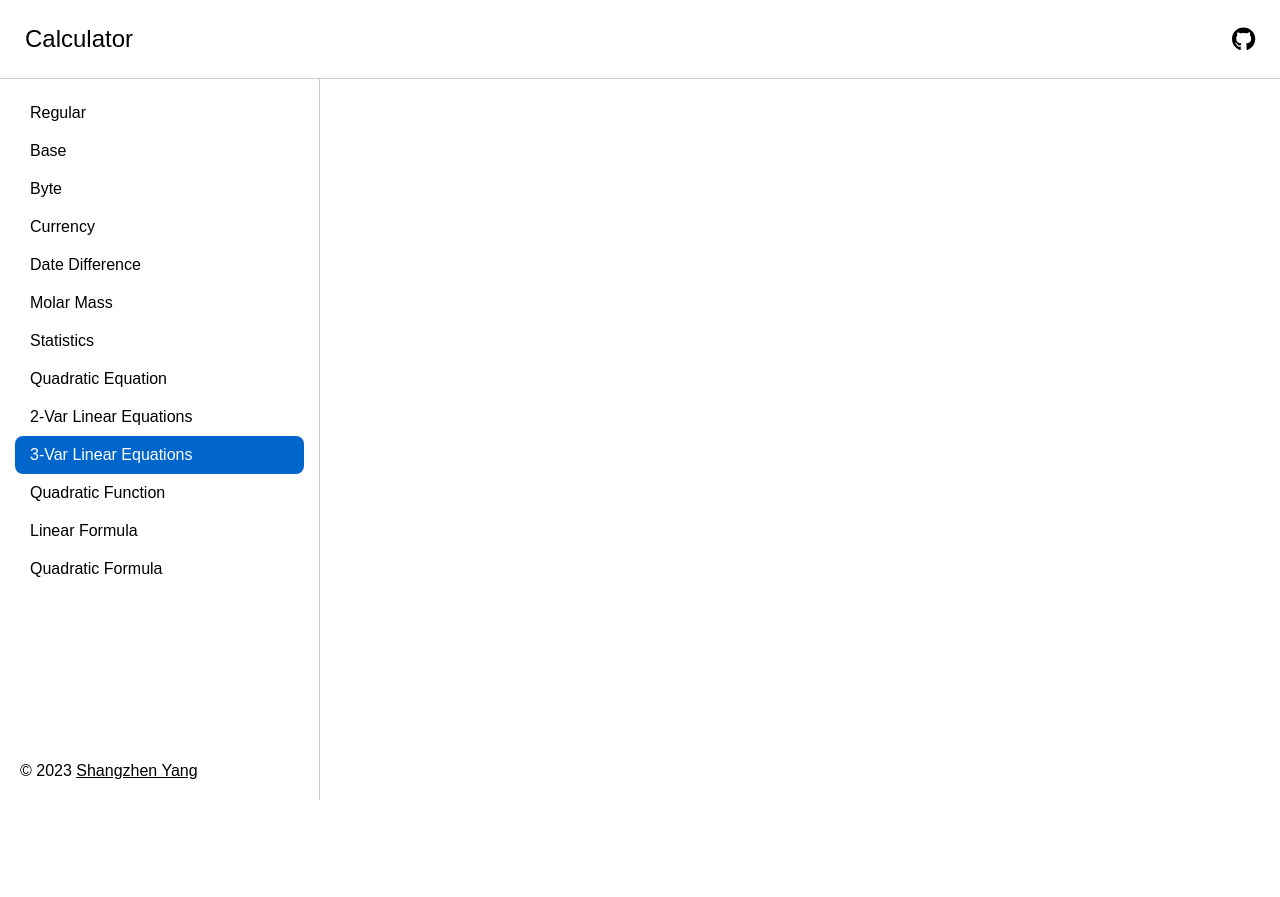
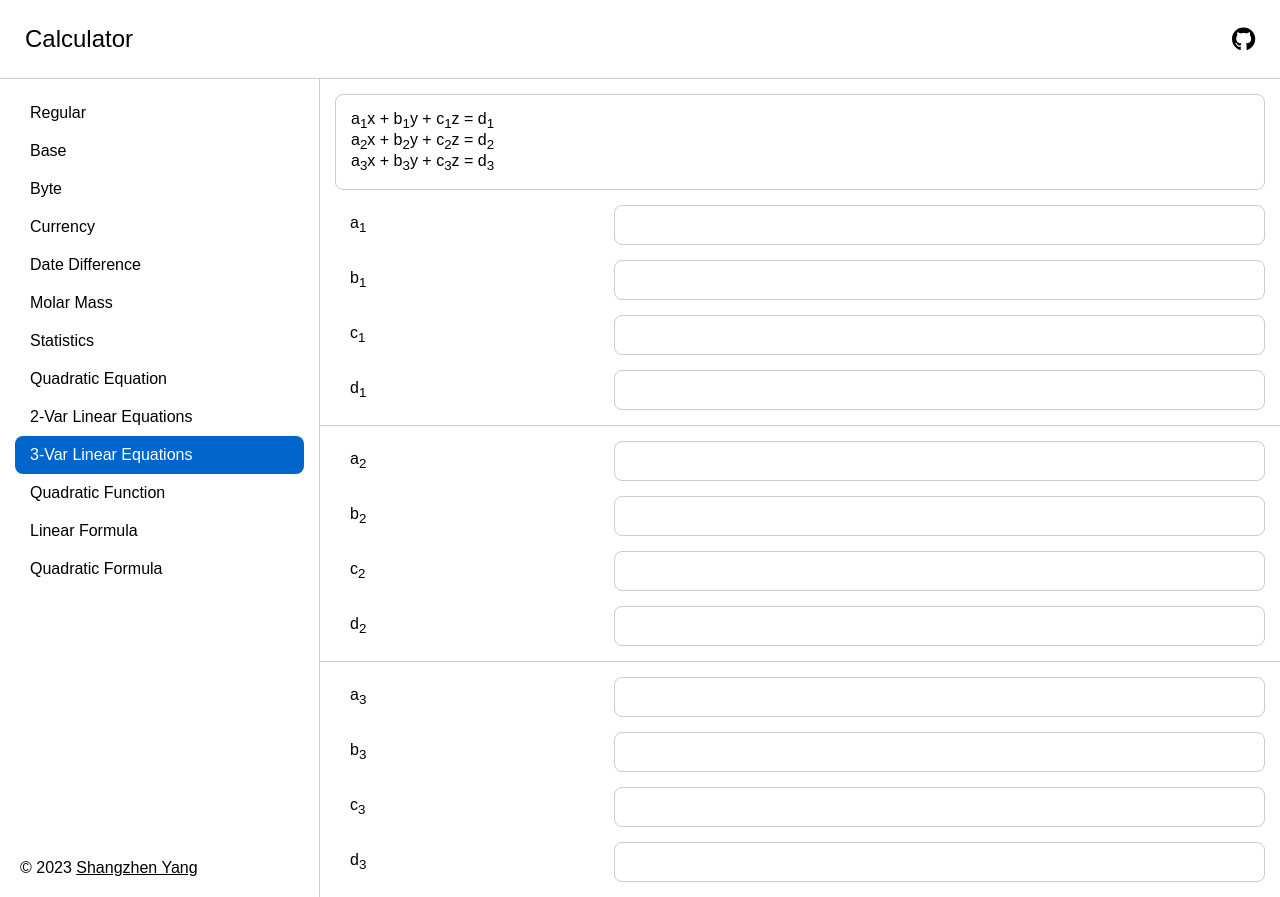
Before and after one commit to shangzhenyang/calculator, a React (Vite) app: page /3var-linear-equations in a window 1280 px wide. Before the commit the page ends 800 px from the top, so only its background shows below. Built offline with nearby package versions, Linux system fonts and the light colour scheme.

Commit message:
Complete three-var linear equations calculator

```diff
--- a/src/App.tsx
+++ b/src/App.tsx
@@ -59,7 +59,7 @@ function App() {
 				/>
 				<Route
 					path="/3var-linear-equations"
-					element={<ThreeVarLinearEquations />}
+					element={<ThreeVarLinearEquations math={math} />}
 				/>
 				<Route path="*" element={<Navigate to="/" />} />
 			</Routes>
--- a/src/components/FunctionList.tsx
+++ b/src/components/FunctionList.tsx
@@ -8,6 +8,9 @@ interface Props {
 
 function FunctionList({ setFormula }: Props) {
 	const functions = [
+		"0b",
+		"0o",
+		"0x",
 		"abs()",
 		"bin()",
 		"cbrt()",
@@ -33,10 +36,7 @@ function FunctionList({ setFormula }: Props) {
 		"sqrt()",
 		"tan()",
 		"tanh()",
-		"(π/180)",
-		"0b",
-		"0o",
-		"0x"
+		"(π/180)"
 	];
 
 	const listItems = functions.map((item) => {
--- a/src/pages/QuadraticEquation.tsx
+++ b/src/pages/QuadraticEquation.tsx
@@ -15,7 +15,7 @@ function QuadraticEquation({ math }: PageProps) {
 		c: c && !isNaN(Number(c)) ? math.bignumber(c) : NaN,
 		delta: 0
 	};
-	scope.delta = math.evaluate("pow(b, 2) - 4 * a * c", scope);
+	scope.delta = math.evaluate("pow(b, 2) - (4 * a * c)", scope);
 	const hasSolutions = scope.delta >= 0;
 	const delta = scope.delta + (() => {
 		if (scope.delta > 0) {
--- a/src/pages/ThreeVarLinearEquations.tsx
+++ b/src/pages/ThreeVarLinearEquations.tsx
@@ -1,6 +1,234 @@
-function ThreeVarLinearEquations() {
+import { Fragment, useState } from "react";
+
+import InputBar from "@/components/InputBar";
+
+import type PageProps from "@/types/PageProps";
+
+function ThreeVarLinearEquations({ math }: PageProps) {
+	const [a1, setA1] = useState<string>("");
+	const [b1, setB1] = useState<string>("");
+	const [c1, setC1] = useState<string>("");
+	const [d1, setD1] = useState<string>("");
+
+	const [a2, setA2] = useState<string>("");
+	const [b2, setB2] = useState<string>("");
+	const [c2, setC2] = useState<string>("");
+	const [d2, setD2] = useState<string>("");
+
+	const [a3, setA3] = useState<string>("");
+	const [b3, setB3] = useState<string>("");
+	const [c3, setC3] = useState<string>("");
+	const [d3, setD3] = useState<string>("");
+
+	const scope = {
+		a1: a1 && !isNaN(Number(a1)) ? math.bignumber(a1) : NaN,
+		b1: b1 && !isNaN(Number(b1)) ? math.bignumber(b1) : NaN,
+		c1: c1 && !isNaN(Number(c1)) ? math.bignumber(c1) : NaN,
+		d1: d1 && !isNaN(Number(d1)) ? math.bignumber(d1) : NaN,
+
+		a2: a2 && !isNaN(Number(a2)) ? math.bignumber(a2) : NaN,
+		b2: b2 && !isNaN(Number(b2)) ? math.bignumber(b2) : NaN,
+		c2: c2 && !isNaN(Number(c2)) ? math.bignumber(c2) : NaN,
+		d2: d2 && !isNaN(Number(d2)) ? math.bignumber(d2) : NaN,
+
+		a3: a3 && !isNaN(Number(a3)) ? math.bignumber(a3) : NaN,
+		b3: b3 && !isNaN(Number(b3)) ? math.bignumber(b3) : NaN,
+		c3: c3 && !isNaN(Number(c3)) ? math.bignumber(c3) : NaN,
+		d3: d3 && !isNaN(Number(d3)) ? math.bignumber(d3) : NaN,
+
+		delta: 0
+	};
+
+	scope.delta = math.evaluate("(a1 * b2 * c3) + (b1 * c2 * a3) + (c1 * a2 * b3) - (c1 * b2 * a3) - (a1 * c2 * b3) - (b1 * a2 * c3)", scope);
+	const x = math.evaluate("((d1 * b2 * c3) + (b1 * c2 * d3) + (c1 * d2 * b3) - (c1 * b2 * d3) - (d1 * c2 * b3) - (b1 * d2 * c3)) / delta", scope);
+	const y = math.evaluate("((a1 * d2 * c3) + (d1 * c2 * a3) + (c1 * a2 * d3) - (c1 * d2 * a3) - (a1 * c2 * d3) - (d1 * a2 * c3)) / delta", scope);
+	const z = math.evaluate("((a1 * b2 * d3) + (b1 * d2 * a3) + (d1 * a2 * b3) - (d1 * b2 * a3) - (a1 * d2 * b3) - (b1 * a2 * d3)) / delta", scope);
+
+	const inputs = [
+		[
+			{
+				id: "a1",
+				label: (
+					<>a<sub>1</sub></>
+				),
+				value: a1,
+				setValue: setA1
+			},
+			{
+				id: "b1",
+				label: (
+					<>b<sub>1</sub></>
+				),
+				value: b1,
+				setValue: setB1
+			},
+			{
+				id: "c1",
+				label: (
+					<>c<sub>1</sub></>
+				),
+				value: c1,
+				setValue: setC1
+			},
+			{
+				id: "d1",
+				label: (
+					<>d<sub>1</sub></>
+				),
+				value: d1,
+				setValue: setD1
+			}
+		],
+		[
+			{
+				id: "a2",
+				label: (
+					<>a<sub>2</sub></>
+				),
+				value: a2,
+				setValue: setA2
+			},
+			{
+				id: "b2",
+				label: (
+					<>b<sub>2</sub></>
+				),
+				value: b2,
+				setValue: setB2
+			},
+			{
+				id: "c2",
+				label: (
+					<>c<sub>2</sub></>
+				),
+				value: c2,
+				setValue: setC2
+			},
+			{
+				id: "d2",
+				label: (
+					<>d<sub>2</sub></>
+				),
+				value: d2,
+				setValue: setD2
+			}
+		],
+		[
+			{
+				id: "a3",
+				label: (
+					<>a<sub>3</sub></>
+				),
+				value: a3,
+				setValue: setA3
+			},
+			{
+				id: "b3",
+				label: (
+					<>b<sub>3</sub></>
+				),
+				value: b3,
+				setValue: setB3
+			},
+			{
+				id: "c3",
+				label: (
+					<>c<sub>3</sub></>
+				),
+				value: c3,
+				setValue: setC3
+			},
+			{
+				id: "d3",
+				label: (
+					<>d<sub>3</sub></>
+				),
+				value: d3,
+				setValue: setD3
+			}
+		]
+	] as const;
+
+	const inputBars = inputs.map((row, index) => {
+		const rows = row.map(({ id, label, value, setValue }) => {
+			return (
+				<InputBar
+					id={id}
+					key={id}
+					type="number"
+					value={value}
+					onChange={setValue}
+				>{label}</InputBar>
+			);
+		});
+
+		return (
+			<Fragment key={index}>
+				{rows}
+				{index !== inputs.length - 1 && <hr />}
+			</Fragment>
+		);
+	});
+
+	const inputPreview = inputs.map((row, index) => {
+		return (
+			<Fragment key={index}>
+				{row[0].value || row[0].label}x + {row[1].value || row[1].label}
+				y + {row[2].value || row[2].label}
+				z = {row[3].value || row[3].label}
+				{index !== inputs.length - 1 && <br />}
+			</Fragment>
+		);
+	});
+
+	const allInputsFilled = inputs.flat().every(({ value }) => {
+		return value !== "";
+	});
+
+	const results = [
+		{
+			id: "x",
+			label: (
+				<>x =</>
+			),
+			value: x
+		},
+		{
+			id: "y",
+			label: (
+				<>y =</>
+			),
+			value: y
+		},
+		{
+			id: "z",
+			label: (
+				<>z =</>
+			),
+			value: z
+		}
+	];
+
+	const resultBars = results.map(({ id, label, value }) => {
+		return (
+			<InputBar
+				id={id}
+				key={id}
+				type="text"
+				value={(value * 1).toString()} // to eliminate negative zero
+			>{label}</InputBar>
+		);
+	});
+
 	return (
-		<main></main>
+		<main>
+			<p>{inputPreview}</p>
+			{inputBars}
+			{allInputsFilled && <>
+				<hr />
+				{resultBars}
+			</>}
+		</main>
 	);
 }
 
--- a/src/pages/TwoVarLinearEquations.tsx
+++ b/src/pages/TwoVarLinearEquations.tsx
@@ -1,4 +1,4 @@
-import { useState } from "react";
+import { Fragment, useState } from "react";
 
 import InputBar from "@/components/InputBar";
 
@@ -8,6 +8,7 @@ function TwoVarLinearEquations({ math }: PageProps) {
 	const [a1, setA1] = useState<string>("");
 	const [b1, setB1] = useState<string>("");
 	const [c1, setC1] = useState<string>("");
+
 	const [a2, setA2] = useState<string>("");
 	const [b2, setB2] = useState<string>("");
 	const [c2, setC2] = useState<string>("");
@@ -16,13 +17,16 @@ function TwoVarLinearEquations({ math }: PageProps) {
 		a1: a1 && !isNaN(Number(a1)) ? math.bignumber(a1) : NaN,
 		b1: b1 && !isNaN(Number(b1)) ? math.bignumber(b1) : NaN,
 		c1: c1 && !isNaN(Number(c1)) ? math.bignumber(-c1) : NaN,
+
 		a2: a2 && !isNaN(Number(a2)) ? math.bignumber(a2) : NaN,
 		b2: b2 && !isNaN(Number(b2)) ? math.bignumber(b2) : NaN,
 		c2: c2 && !isNaN(Number(c2)) ? math.bignumber(-c2) : NaN
 	};
 
-	const x = math.evaluate("(b1 * c2 - b2 * c1) / (a1 * b2 - b1 * a2)", scope);
-	const y = math.evaluate("(a1 * c2 - a2 * c1) / (b1 * a2 - a1 * b2)", scope);
+	const x = math.evaluate("((b1 * c2) - (b2 * c1)) / ((a1 * b2) - (b1 * a2))",
+		scope);
+	const y = math.evaluate("((a1 * c2) - (a2 * c1)) / ((b1 * a2) - (a1 * b2))",
+		scope);
 
 	const inputs = [
 		[
@@ -79,9 +83,9 @@ function TwoVarLinearEquations({ math }: PageProps) {
 		]
 	] as const;
 
-	const inputsFlat = inputs.flat();
 
-	const inputBars = inputsFlat.map(({ id, label, value, setValue }) => {
+	const inputBars = inputs.map((row, index) => {
+		const rows = row.map(({ id, label, value, setValue }) => {
 			return (
 				<InputBar
 					id={id}
@@ -93,17 +97,25 @@ function TwoVarLinearEquations({ math }: PageProps) {
 			);
 		});
 
+		return (
+			<Fragment key={index}>
+				{rows}
+				{index !== inputs.length - 1 && <hr />}
+			</Fragment>
+		);
+	});
+
 	const inputPreview = inputs.map((row, index) => {
 		return (
-			<>
+			<Fragment key={index}>
 				{row[0].value || row[0].label}x + {row[1].value || row[1].label}
 				y = {row[2].value || row[2].label}
 				{index !== inputs.length - 1 && <br />}
-			</>
+			</Fragment>
 		);
 	});
 
-	const allInputsFilled = inputsFlat.every(({ value }) => {
+	const allInputsFilled = inputs.flat().every(({ value }) => {
 		return value !== "";
 	});
 
@@ -130,7 +142,7 @@ function TwoVarLinearEquations({ math }: PageProps) {
 				id={id}
 				key={id}
 				type="text"
-				value={value}
+				value={(value * 1).toString()} // to eliminate negative zero
 			>{label}</InputBar>
 		);
 	});
--- a/src/styles/Regular.module.css
+++ b/src/styles/Regular.module.css
@@ -1,6 +1,10 @@
 .formula-input {
 	font-family: monospace;
 	text-align: right;
+}
+
+.formula-input::placeholder {
+	font-family: sans-serif;
 }
 
 .keyboard-area {
```
Lines whose indentation alone changed are shown as unchanged.
